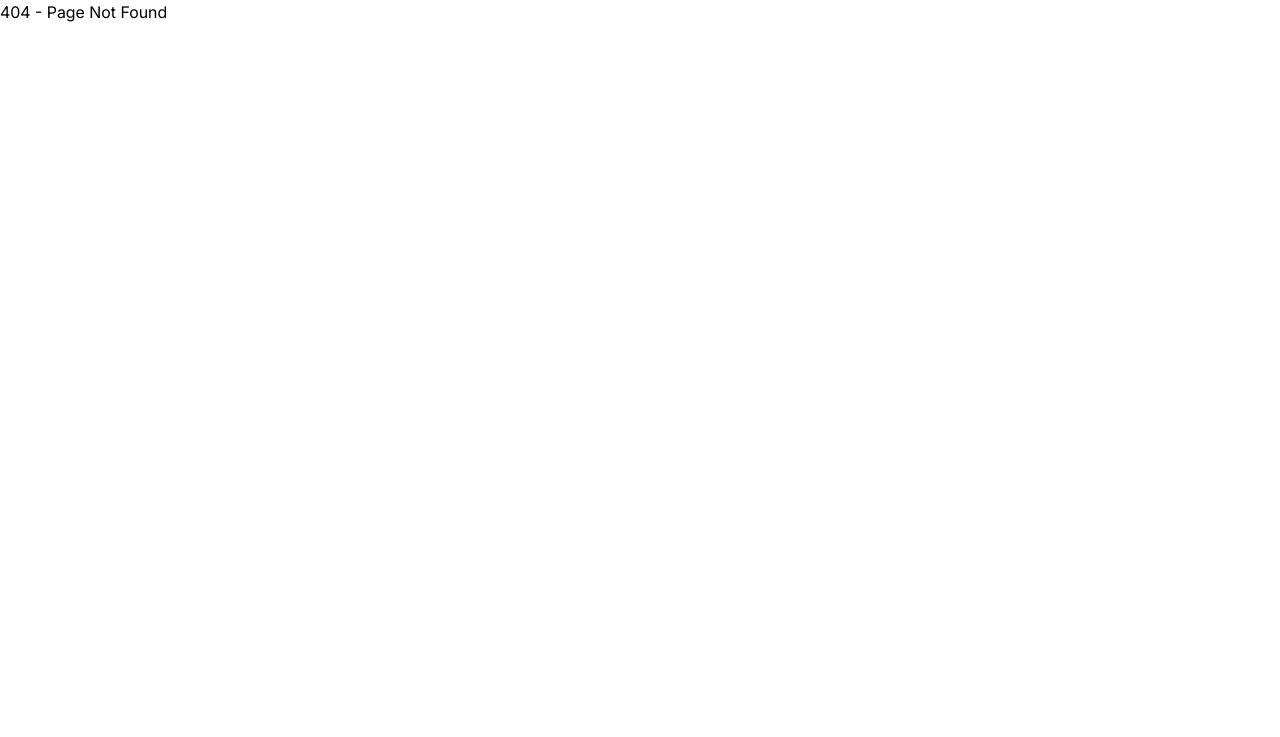
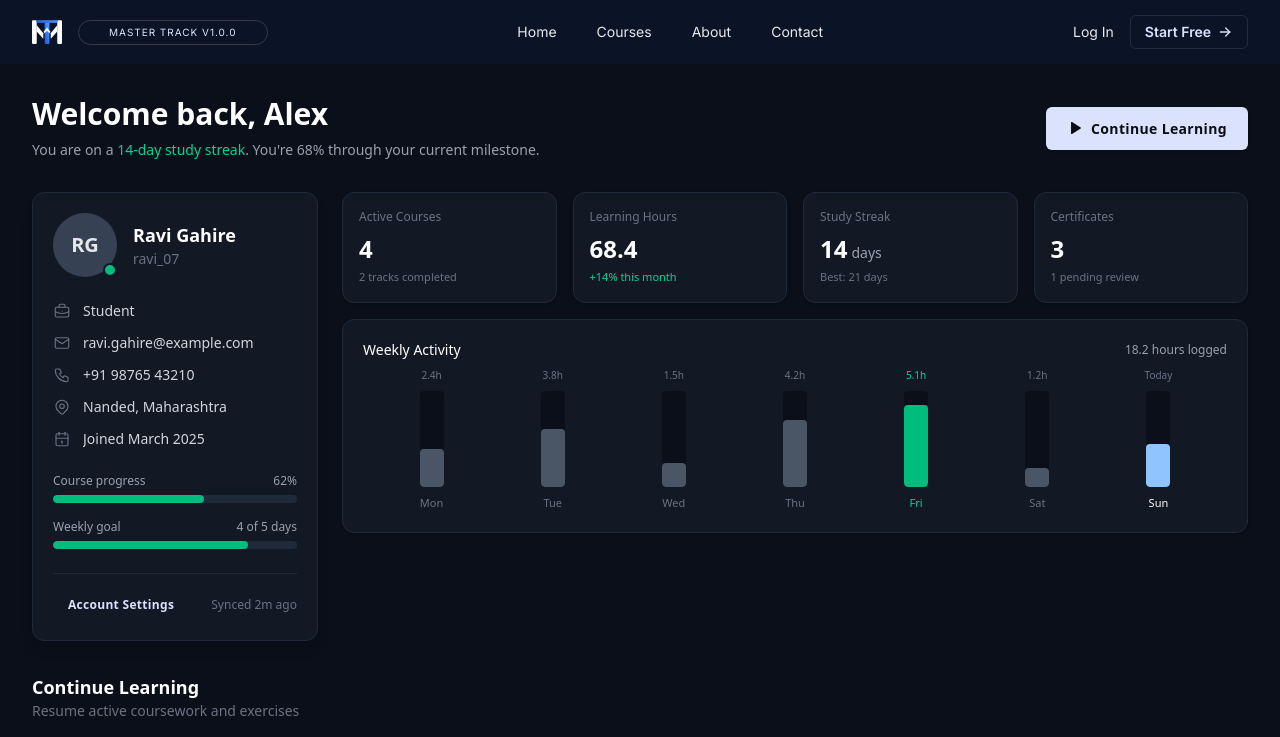
Before and after one commit to RaviGahire/lms-app, a React (Vite) app in the folder front-end/: page /student-dashboard in a window 1280 px wide. Before the commit this address had no page. Shown: the top 737 px of the page. Built offline with nearby package versions, Linux system fonts and the light colour scheme.

Commit message:
add: update UserProfileCard to use Button component for account settings navigation and enhance AppRoutes with new routes for SettingsPage, CourseManagementPage, and StudentDashboard

```diff
--- a/front-end/src/features/student/components/UserProfileCard.tsx
+++ b/front-end/src/features/student/components/UserProfileCard.tsx
@@ -5,9 +5,11 @@ import {
   IconMapPin,
   IconCalendar,
   IconBriefcase,
-  IconArrowRight,
+
 } from "@tabler/icons-react";
 import type { Icon } from "@tabler/icons-react";
+import { Button } from "../../../shared/components/Buttons/Buttons";
+import { useNavigate } from "react-router-dom";
 
 export interface User {
   name: string;
@@ -97,6 +99,7 @@ function Progress({ label, value, percent }: ProgressProps) {
 export const UserProfileCard = ({ user }: ProfileCardProps) => {
   const u: User = { ...defaultUser, ...user };
   const weeklyPercent = Math.round((u.weeklyGoalDays / u.weeklyGoalTotal) * 100);
+ const navigate = useNavigate()
 
   return (
     <article
@@ -143,13 +146,12 @@ export const UserProfileCard = ({ user }: ProfileCardProps) => {
       {/* mt-auto pushes the footer to the bottom, making the card stretch naturally */}
       <div className="mt-auto pt-6">
         <div className="flex items-center justify-between border-t border-gray-800 pt-4 text-xs text-gray-400">
-          <a
-            href="#settings"
-            className="inline-flex items-center gap-1.5 hover:text-white transition-colors"
-          >
-            Account settings
-            <IconArrowRight size={14} stroke={1.5} aria-hidden="true" />
-          </a>
+         <Button
+         label="Account settings"
+         size="sm"
+         variant="ghost"
+         onClick={()=>navigate("/settings")}
+         />
           <span className="text-gray-500">{u.synced}</span>
         </div>
       </div>
--- a/front-end/src/routes/AppRoutes.tsx
+++ b/front-end/src/routes/AppRoutes.tsx
@@ -6,13 +6,16 @@ import { AboutPage } from '../pages/about';
 import { ContactPage } from '../pages/contact';
 import { AuthRoutes } from './AuthRoutes';
 import { CouresDetails, CourseCategoryDetails } from '../features/courses';
-
+import { CheckoutPage } from '../features/payments/CheckoutPage';
+import { CourseManagementPage } from '../features/instructor';
+import { StudentDashboard } from '../features/student';
+import { SettingsPage } from '../features/settings';
+import { CourseRoutes } from './CourseRoutes';
 
 export const AppRoutes = () => {
   return (
     <Router>
       <Routes>
-
         {/* Main site pages with shared MainLayout */}
         <Route element={<MainLayout />}>
           {/* Main Pages */}
@@ -20,12 +23,35 @@ export const AppRoutes = () => {
           <Route element={<CoursesPage />} path="/courses" />
           <Route element={<AboutPage />} path="/about" />
           <Route element={<ContactPage />} path="/contact" />
-          <Route element={<CourseCategoryDetails categoryDetails={"category"}/> } path="/category/:id" />
-          <Route element={<CouresDetails courseDetails={""}/> } path="/course-details/:id" />
+
+          {/* Course-Category */}
+          <Route
+            element={<CourseCategoryDetails categoryDetails={'category'} />}
+            path="/category/:id"
+          />
+          <Route
+            element={<CouresDetails courseDetails={''} />}
+            path="/course-details/:id"
+          />
+          {/* Profile */}
+          <Route element={<SettingsPage />} path="/settings" />
+          {/* Instructor routes */}
+          <Route element={<CourseManagementPage />} path="/instructor" />
+
+          {/* Student-Dashboard */}
+          <Route element={<StudentDashboard />} path="/student-dashboard" />
+
+          {/* Payment */}
+          <Route element={<CheckoutPage />} path="/payment" />
         </Route>
 
+        {/* Course Routes */}
+        <Route element={<CourseRoutes />} path="/course/*" />
+
         {/* Auth Routes */}
-        <Route element={<AuthRoutes />}  path="/auth/*" />
+        <Route element={<AuthRoutes />} path="/auth/*" />
+
+        {/* <Route path="/checkout" element={<CheckoutPage />} /> */}
 
         {/* 404 Fallback */}
         <Route path="*" element={<div>404 - Page Not Found</div>} />
```
